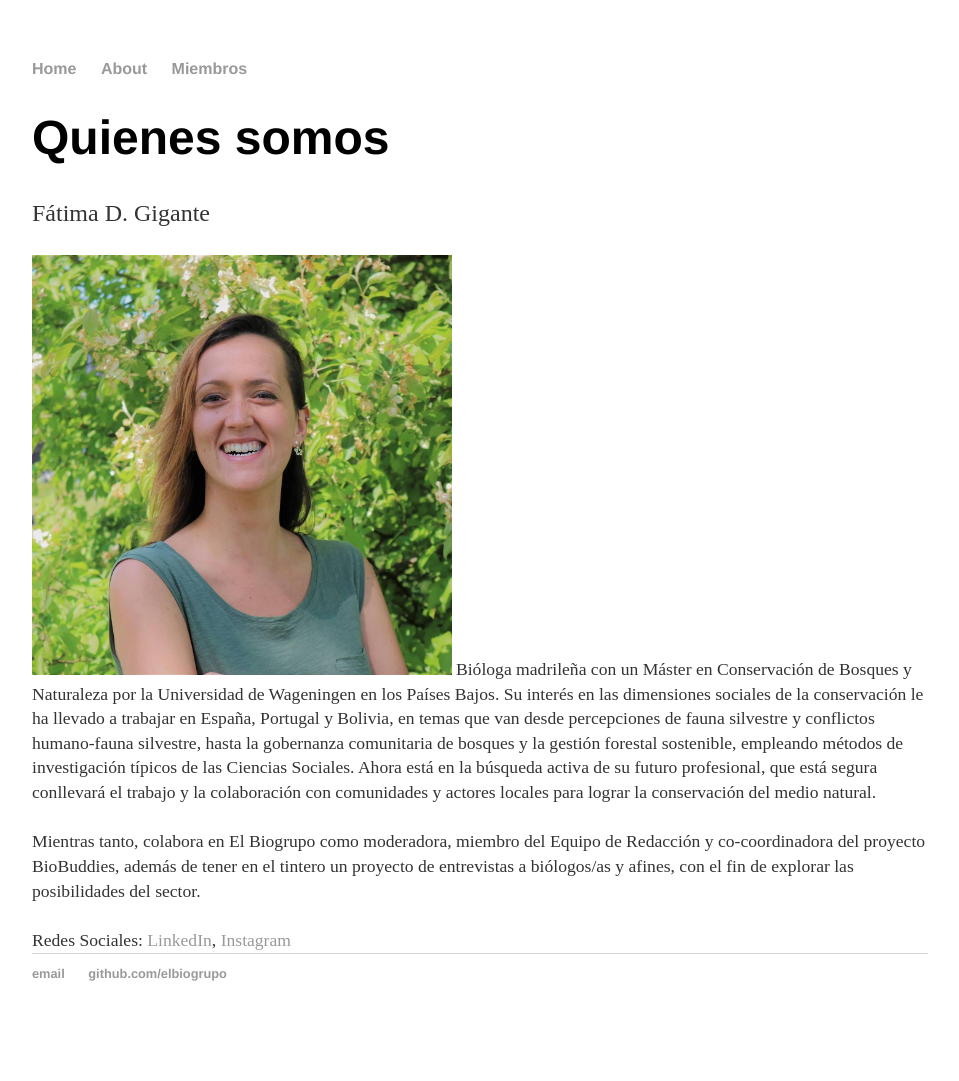
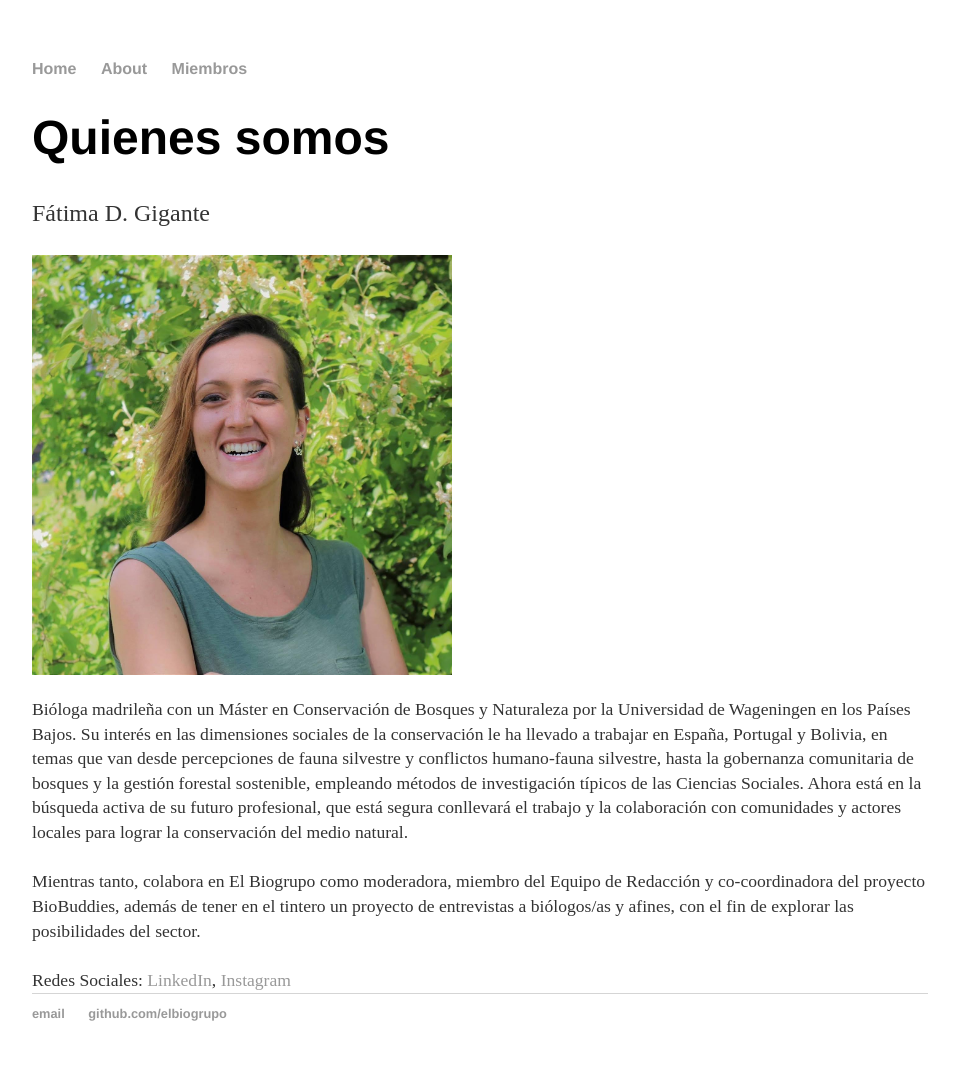
Before and after one commit to elbiogrupo/elbiogrupo.github.io, a Jekyll site: the page built from miembros/index.html, in a window 1280 px wide. Shown: the whole page, without its empty margins (160-1119 px from the left). Built offline with Jekyll 4.4.1, drawn with Linux system fonts in a browser that asks for light colours; before the commit the page ends 1041 px from its top, so only the background shows below that.

```diff
--- a/miembros/index.html
+++ b/miembros/index.html
@@ -6,7 +6,9 @@ title: El Biogrupo
 	<h1>Quienes somos</h1>
 	<p>Fátima D. Gigante</p>
 	<img src="{{site.url}}/image/FotoBio_Fátima.jpg" width="420" height="420" id="hp"/>
-	<p2>Bióloga madrileña con un Máster en Conservación de Bosques y Naturaleza por la Universidad de Wageningen en los Países Bajos. Su interés en las dimensiones sociales de la conservación le ha llevado a trabajar en España, Portugal y Bolivia, en temas que van desde percepciones de fauna silvestre y conflictos humano-fauna silvestre, hasta la gobernanza comunitaria de bosques y la gestión forestal sostenible, empleando métodos de investigación típicos de las Ciencias Sociales. Ahora está en la búsqueda activa de su futuro profesional, que está segura conllevará el trabajo y la colaboración con comunidades y actores locales para lograr la conservación del medio natural.
+	<br>
+
+	<br><p2>Bióloga madrileña con un Máster en Conservación de Bosques y Naturaleza por la Universidad de Wageningen en los Países Bajos. Su interés en las dimensiones sociales de la conservación le ha llevado a trabajar en España, Portugal y Bolivia, en temas que van desde percepciones de fauna silvestre y conflictos humano-fauna silvestre, hasta la gobernanza comunitaria de bosques y la gestión forestal sostenible, empleando métodos de investigación típicos de las Ciencias Sociales. Ahora está en la búsqueda activa de su futuro profesional, que está segura conllevará el trabajo y la colaboración con comunidades y actores locales para lograr la conservación del medio natural.
 <br>
 
 		<br>Mientras tanto, colabora en El Biogrupo como moderadora, miembro del Equipo de Redacción y co-coordinadora del proyecto BioBuddies, además de tener en el tintero un proyecto de entrevistas a biólogos/as y afines, con el fin de explorar las posibilidades del sector.
```
